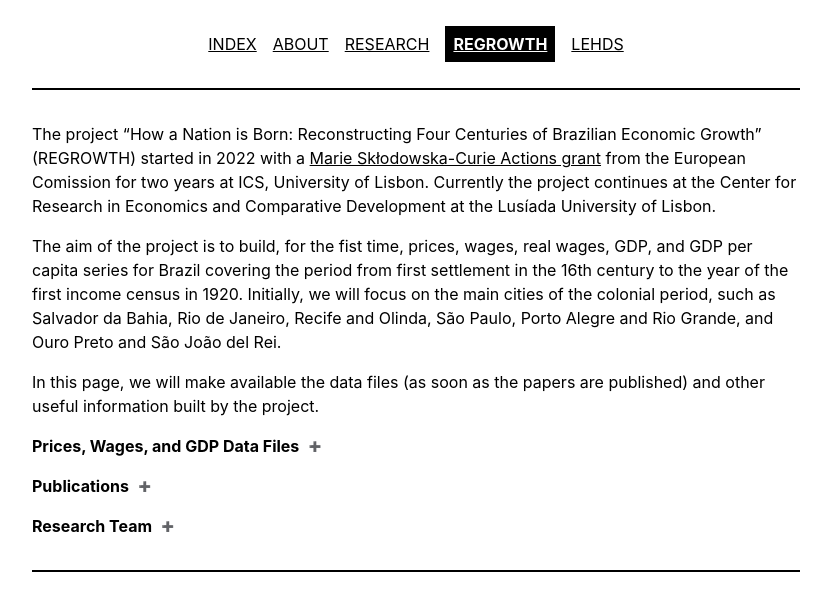
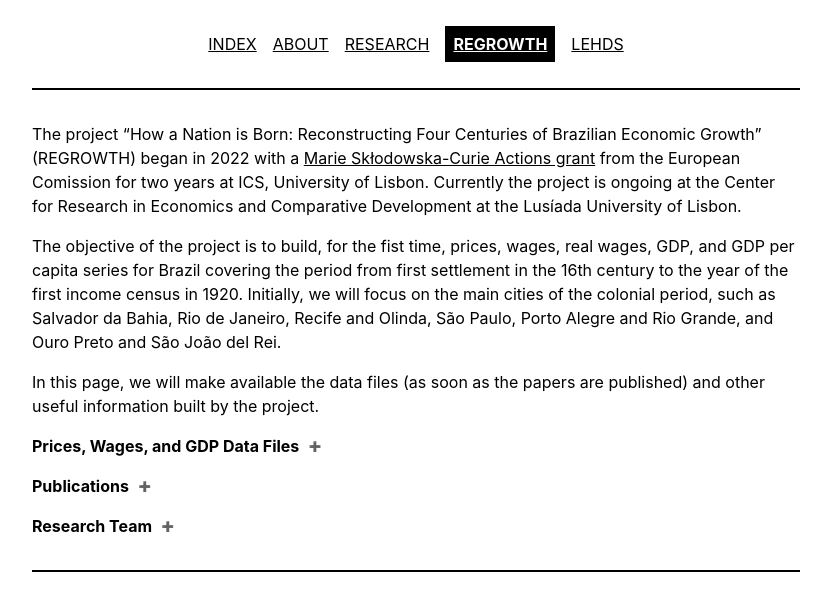
Before and after one commit to gbrlambais/gbrlambais.github.io, a Jekyll site: the page built from _pages/regrowth.md, in a window 1280 px wide. Shown: the top 611 px of the page, without its empty margins (224-1055 px from the left). Built offline with Jekyll 4.4.1, drawn with Linux system fonts in a browser that asks for light colours.

Commit message:
regrowth

```diff
--- a/_pages/regrowth.md
+++ b/_pages/regrowth.md
@@ -3,9 +3,9 @@ layout: page
 title: REGROWTH
 ---
 
-The project "How a Nation is Born: Reconstructing Four Centuries of Brazilian Economic Growth" (REGROWTH) started in 2022 with a [Marie Skłodowska-Curie Actions grant](https://cordis.europa.eu/project/id/101031282){:target="_blank"} from the European Comission for two years at ICS, University of Lisbon. Currently the project continues at the Center for Research in Economics and Comparative Development at the Lusíada University of Lisbon.
+The project "How a Nation is Born: Reconstructing Four Centuries of Brazilian Economic Growth" (REGROWTH) began in 2022 with a [Marie Skłodowska-Curie Actions grant](https://cordis.europa.eu/project/id/101031282){:target="_blank"} from the European Comission for two years at ICS, University of Lisbon. Currently the project is ongoing at the Center for Research in Economics and Comparative Development at the Lusíada University of Lisbon.
 
-The aim of the project is to build, for the fist time, prices, wages, real wages, GDP, and GDP per capita series for Brazil covering the period from first settlement in the 16th century to the year of the first income census in 1920. Initially, we will focus on the main cities of the colonial period, such as Salvador da Bahia, Rio de Janeiro, Recife and Olinda, São Paulo, Porto Alegre and Rio Grande, and Ouro Preto and São João del Rei.
+The objective of the project is to build, for the fist time, prices, wages, real wages, GDP, and GDP per capita series for Brazil covering the period from first settlement in the 16th century to the year of the first income census in 1920. Initially, we will focus on the main cities of the colonial period, such as Salvador da Bahia, Rio de Janeiro, Recife and Olinda, São Paulo, Porto Alegre and Rio Grande, and Ouro Preto and São João del Rei.
 
 In this page, we will make available the data files (as soon as the papers are published) and other useful information built by the project.
 
```
